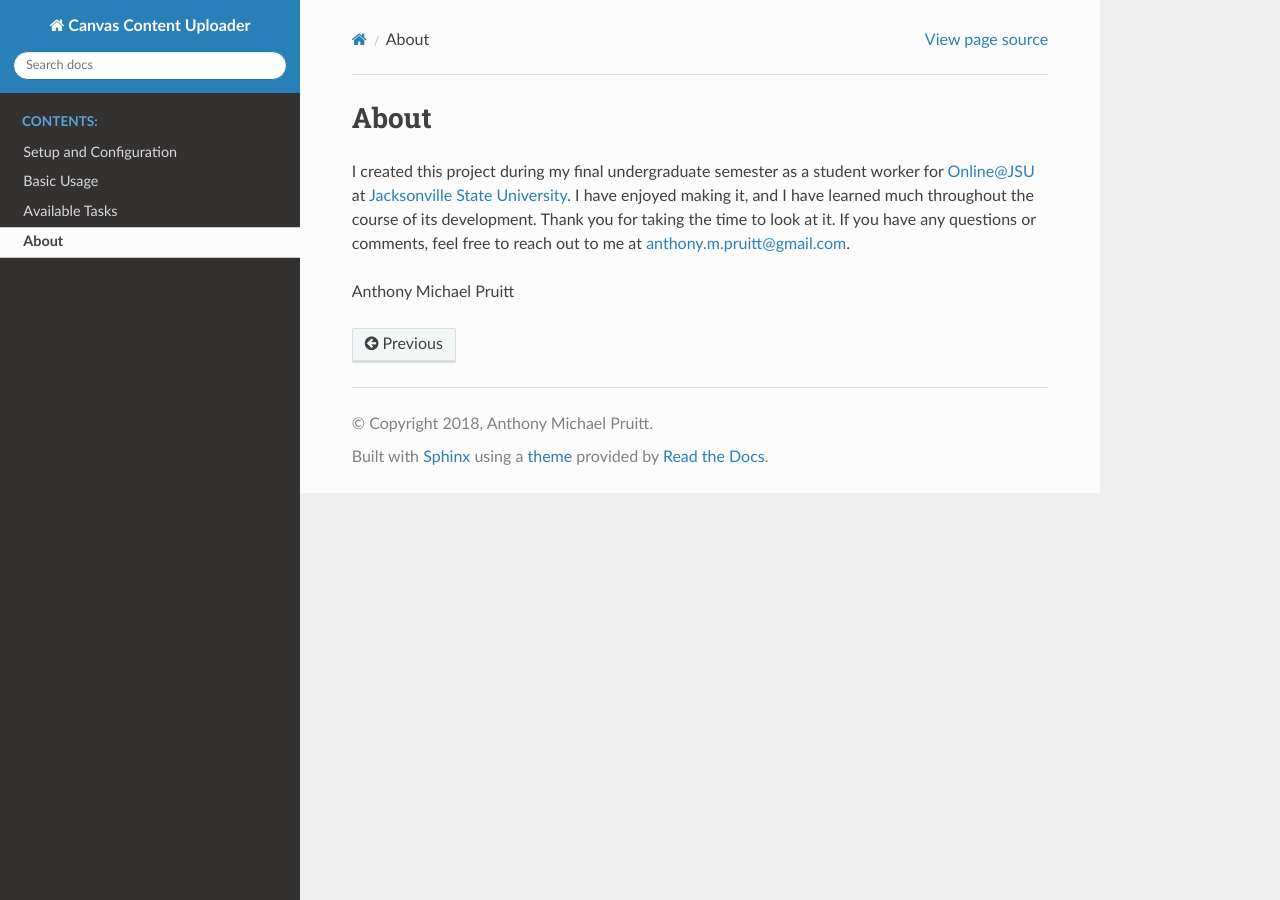
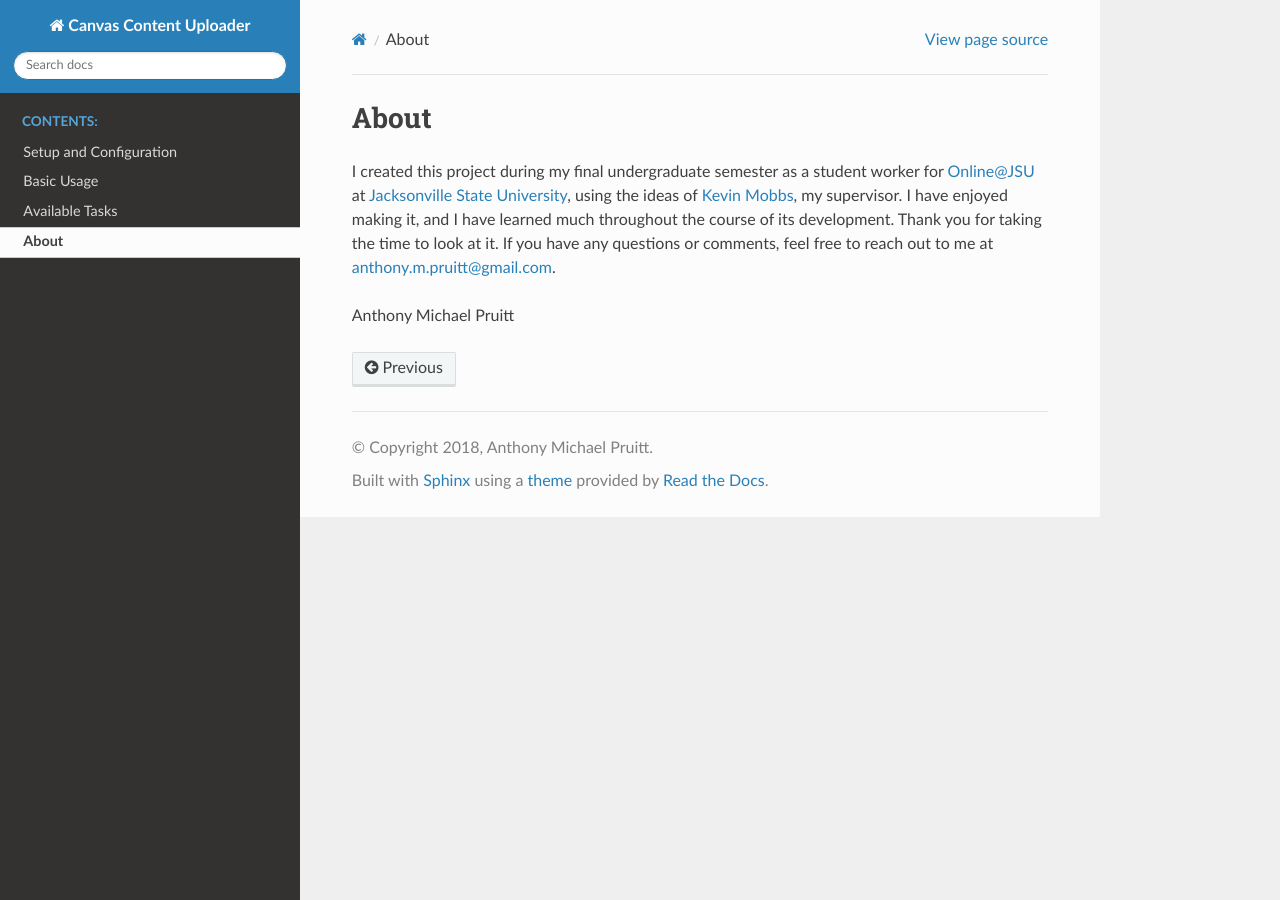
Before and after one commit to AMichaelP/Canvas-Content-Uploader, a Sphinx documentation site: the page built from docs/contents/about.rst, in a window 1280 px wide. Built offline with Sphinx 7.4.7 and the Read the Docs theme 2.0.0, drawn with Linux system fonts in a browser that asks for light colours.

Commit message:
Update about.rst to include Kevin Mobbs.

```diff
--- a/docs/contents/about.rst
+++ b/docs/contents/about.rst
@@ -1,10 +1,11 @@
 About
 *****
 I created this project during my final undergraduate semester as a student worker for `Online@JSU`_ at
-`Jacksonville State University`_. I have enjoyed making it, and I have learned much throughout
+`Jacksonville State University`_, using the ideas of `Kevin Mobbs`_, my supervisor. I have enjoyed making it, and I have learned much throughout
 the course of its development. Thank you for taking the time to look at it. If you have any questions or comments,
 feel free to reach out to me at anthony.m.pruitt@gmail.com.
 
+.. _Kevin Mobbs: http://www.jsu.edu/online/contact-us/mobbs.html
 .. _online@jsu: http://www.jsu.edu/online/
 .. _Jacksonville State University: http://www.jsu.edu/
 
```
